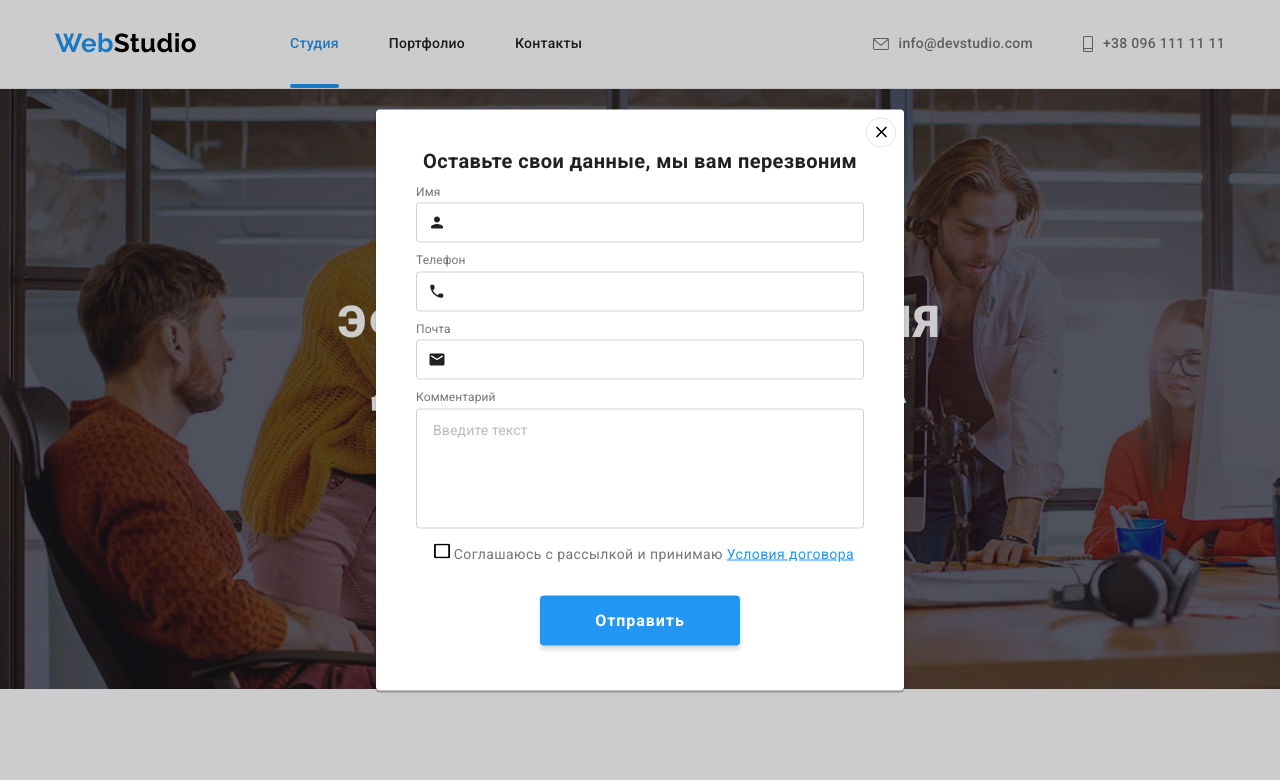
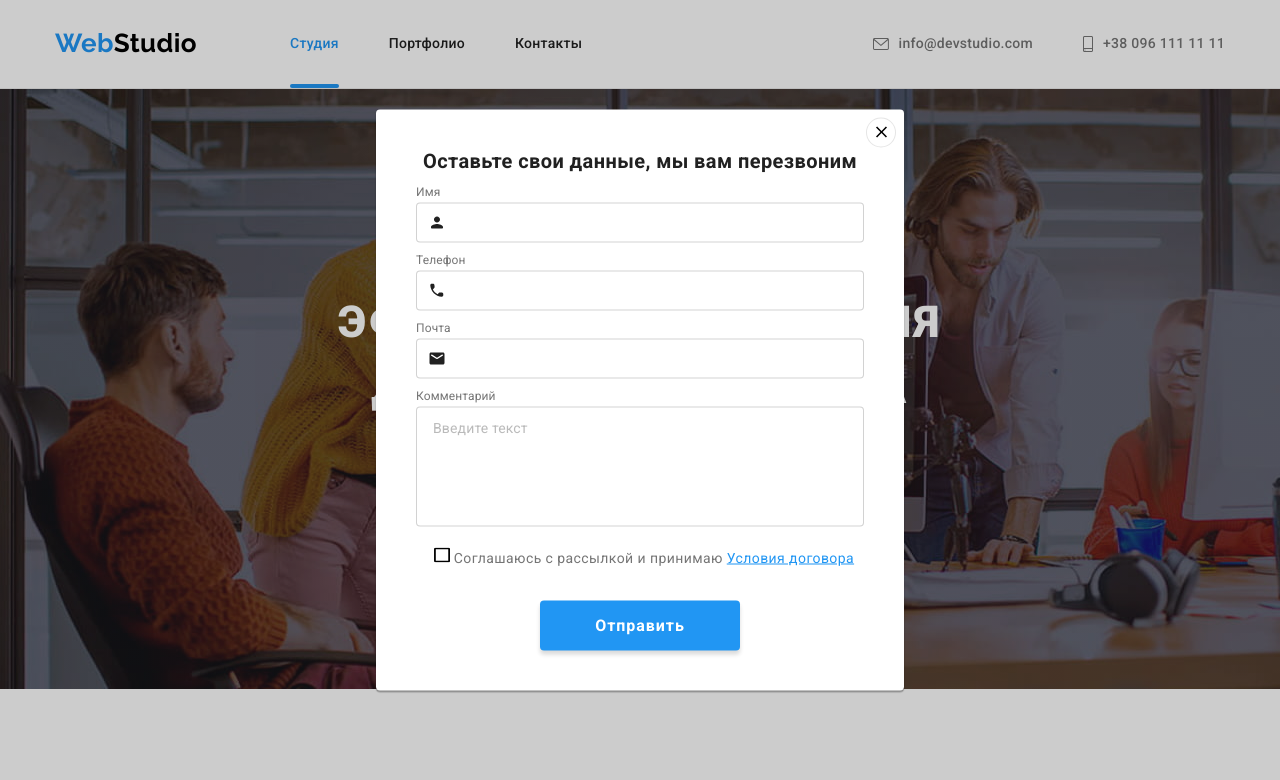
Before and after one commit to lidiya-p/goit-markup-hw-06, a plain HTML site: page index.html in a window 1280 px wide. Both pictures are taken after a click on the button "Заказать услугу". Shown: the top 780 px of the page. Drawn offline with nearby package versions, Linux system fonts and the light colour scheme.

Commit message:
исправления по 6 дз

```diff
--- a/css/styles.css
+++ b/css/styles.css
@@ -281,8 +281,8 @@ img {
     left: 50%;
     padding: 40px;
 
-    min-width: 528px;
-    min-height: 581px;
+    width: 528px;
+    height: 581px;
 
     background-color: var(--bcg-main);
     box-shadow: 0px 1px 3px rgba(0, 0, 0, 0.12),
@@ -305,6 +305,7 @@ img {
     right: 8px;
     width: 30px;
     height: 30px;
+    cursor: pointer;
     background-color: #FFFFFF;
     border: 1px solid rgba(0, 0, 0, 0.1);
     border-radius: 50%;
@@ -332,14 +333,10 @@ img {
     color: var(--header-text);
 }
 
-.form-label {
-    display: flex;
-    margin-bottom: 4px;
+.comment {
+    margin-bottom: 20px;
+}
 
-    font-size: 12px;
-    letter-spacing: 0.01em;
-    color: var(--primary-text);
-}
 
 .form-input {
     z-index: 1;
@@ -350,6 +347,7 @@ img {
 
     border: 1px solid rgba(33, 33, 33, 0.2);
         border-radius: 4px;
+    outline: none;
 
     transition-property: border-color;
     transition-duration: 250ms;
@@ -373,9 +371,23 @@ img {
     transition-timing-function: cubic-bezier(0.4, 0, 0.2, 1);
 }
 
-.form-input:hover,
-.form-input:focus {
-    border-color: var(--icon-bckg-hover);
+.form-label {
+    display: flex;
+    margin-bottom: 4px;
+
+    font-size: 12px;
+    line-height: 14px;
+    letter-spacing: 0.01em;
+    color: var(--primary-text);
+}
+
+.form-input:hover {
+    border-color: var(--accent);
+}
+
+.form-input:focus,
+.form-input:not(:placeholder-shown) {
+    border-color: var(--accent);
 }
 
 .form-input:hover + .icon,
@@ -384,6 +396,7 @@ img {
 }
 
 .textarea {
+    display: block;
     resize: none;
     height: 120px;
     padding: 12px 16px;
@@ -740,6 +753,7 @@ img {
 }
 .subscription-title {
     display: block;
+    margin-bottom: 20px;
 
     font-weight: 700;
     font-size: 14px;
@@ -751,7 +765,6 @@ img {
 .subscription .js-form {
     display: flex;
     width: 570px;
-    padding-top: 20px;
 }
 
 .subscription .form-field {
@@ -926,7 +939,7 @@ img {
 
 .overlay-text {
     padding: 63px 24px;
-    margin: 0;
+    margin:0;
 
     font-size: 18px;
     line-height: 1.6;
--- a/index.html
+++ b/index.html
@@ -55,10 +55,10 @@
                         </button>
 
                         <form class="js-form">
-                            <h2 class="form-title">Оставьте свои данные, мы вам перезвоним</h2>
+                            <p class="form-title">Оставьте свои данные, мы вам перезвоним</p>
                             <div class="form-field">
                                 <label for="name" class="form-label">Имя</label>
-                                <input type="text" class="form-input" name="name" id="name">
+                                <input type="text" class="form-input" name="name" id="name" placeholder=" ">
                                 <svg class="icon">
                                     <use href="./images/icons.svg#icon-person"></use>
                                 </svg>
@@ -66,7 +66,7 @@
 
                             <div class="form-field">
                                 <label for="tel" class="form-label">Телефон</label>
-                                <input type="tel" class="form-input" name="tel" id="tel">
+                                <input type="tel" class="form-input" name="tel" id="tel" placeholder=" ">
                                 <svg class="icon">
                                     <use href="./images/icons.svg#icon-phone"></use>
                                 </svg>
@@ -74,15 +74,15 @@
 
                             <div class="form-field">
                                 <label for="mail" class="form-label">Почта</label>
-                                <input type="email" class="form-input" name="mail" id="mail">
+                                <input type="email" class="form-input" name="mail" id="mail" placeholder=" ">
                                 <svg class="icon">
                                     <use href="./images/icons.svg#icon-email"></use>
                                 </svg>
                             </div>
 
-                            <div class="form-field">
+                            <div class="form-field comment">
                                 <label for="comment" class="form-label">Комментарий</label>
-                                <textarea name="comment" class="form-input textarea" id="comment" placeholder="Введите текст" id="comment"></textarea>
+                                <textarea name="comment" class="form-input textarea" id="comment" placeholder="Введите текст"></textarea>
                             </div>
 
                             <div class="form-checkbox">
@@ -433,9 +433,8 @@
                 <form class="js-form">
 
                     <div class="form-field">
-
-                    <input type="email" name="mail" class="input-mail" id="mail">
-                    <label for="mail" class="mail-label">E-mail</label>
+                        <input type="email" name="mail" class="input-mail" id="mail-footer">
+                        <label for="mail-footer" class="mail-label">E-mail</label>
                     </div>
 
                     <button type="submit" class="button">Подписаться
```
